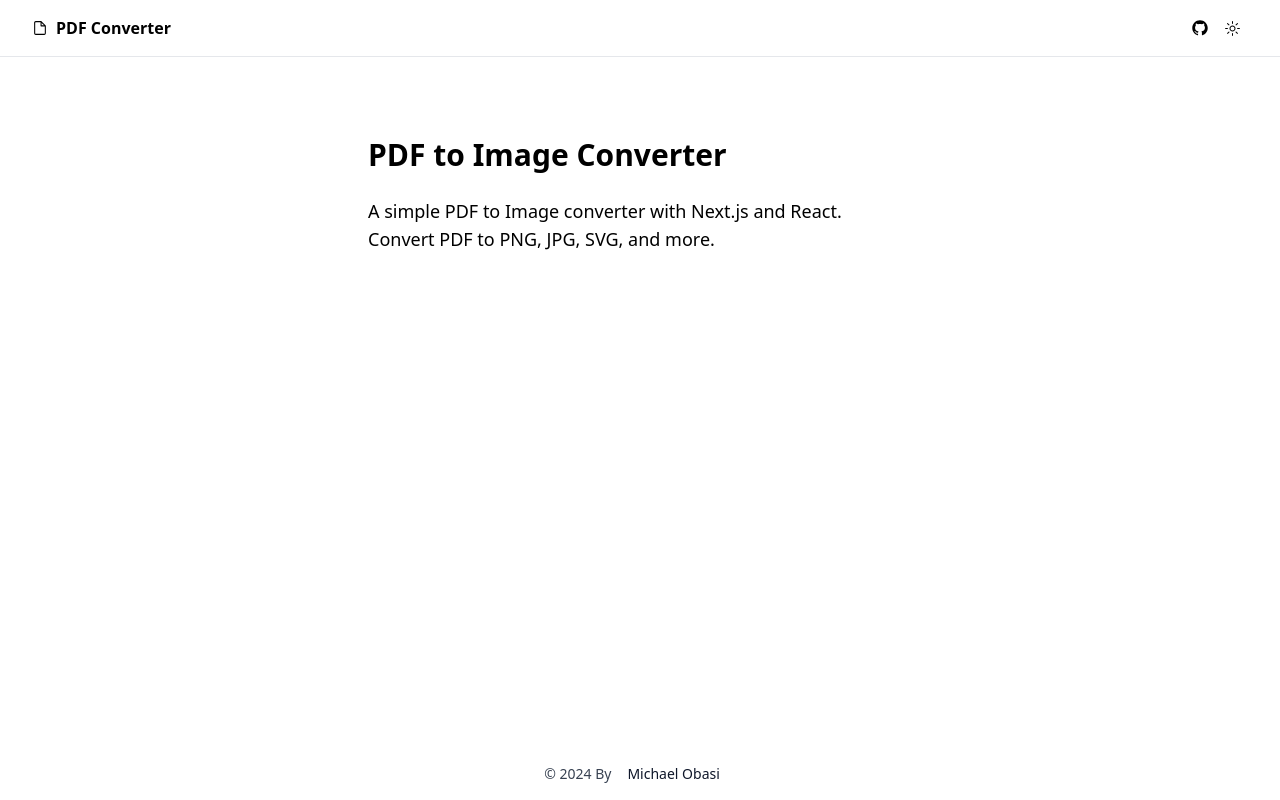
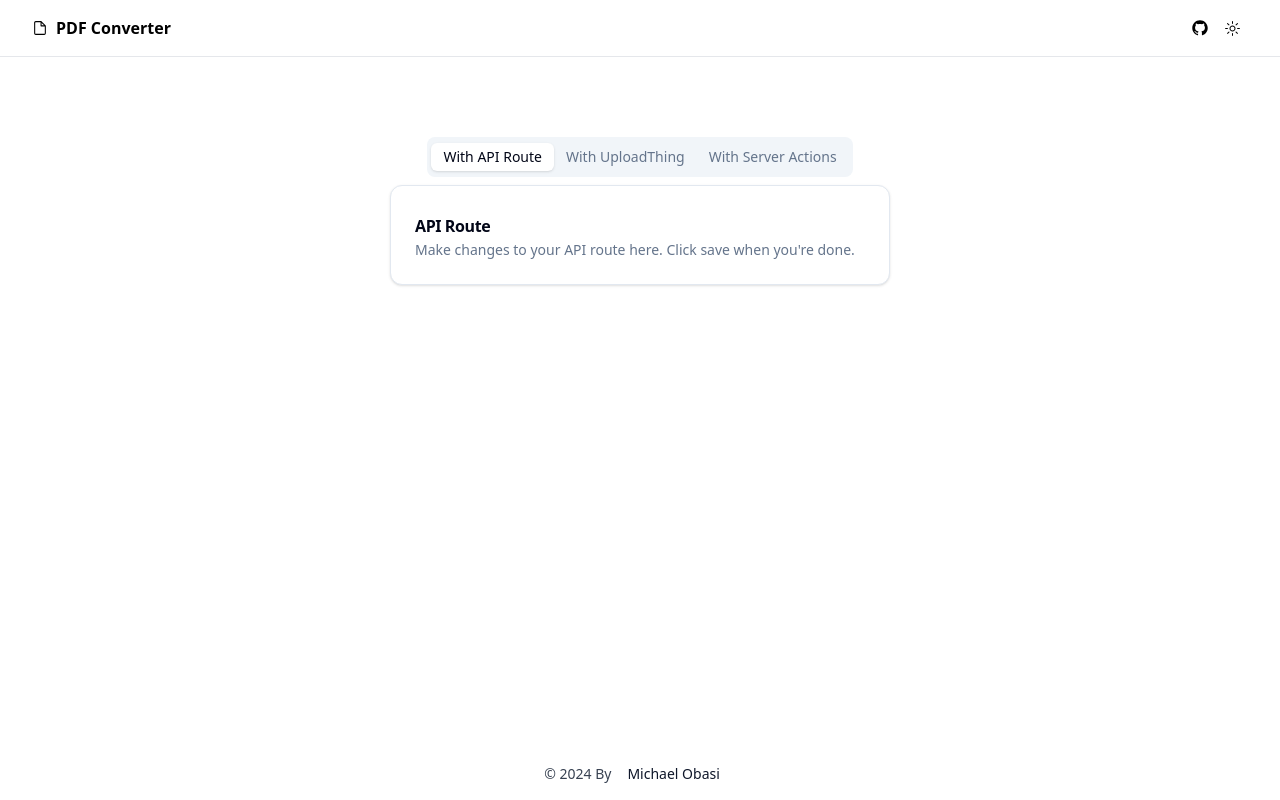
Before and after one commit to kleva-j/pdf-to-img, a Next.js app: page / in a window 1280 px wide. Built offline with nearby package versions, Linux system fonts and the light colour scheme.

Commit message:
feat: add a simple tab layout

```diff
--- a/src/app/page.tsx
+++ b/src/app/page.tsx
@@ -1,12 +1,57 @@
+import {
+  Card,
+  CardDescription,
+  CardHeader,
+  CardTitle,
+} from '@/components/ui/card';
+import { ScrollArea, ScrollBar } from '@/components/ui/scroll-area';
+import { Tabs, TabsContent, TabsList, TabsTrigger } from '@/components/ui/tabs';
+
 export default function HomePage() {
   return (
     <main className='flex-1'>
-      <div className='max-w-xl space-y-6 px-4 mx-auto my-6 sm:my-12 md:my-16 lg:my-20'>
-        <h1 className='text-3xl font-bold'>PDF to Image Converter</h1>
-        <p className='text-lg'>
-          A simple PDF to Image converter with Next.js and React. Convert PDF to
-          PNG, JPG, SVG, and more.
-        </p>
+      <div className='max-w-xl px-4 mx-auto my-6 sm:my-12 md:my-16 lg:my-20'>
+        <Tabs defaultValue='api-route' className='flex flex-col gap-y-2'>
+          <ScrollArea className=''>
+            <TabsList className='flex h-10 w-max mx-auto'>
+              <TabsTrigger value='api-route'>With API Route</TabsTrigger>
+              <TabsTrigger value='upload-thing'>With UploadThing</TabsTrigger>
+              <TabsTrigger value='server-action'>
+                With Server Actions
+              </TabsTrigger>
+            </TabsList>
+            <ScrollBar orientation='horizontal' />
+          </ScrollArea>
+          <Card className='w-full max-w-[500px] mx-auto'>
+            <TabsContent value='api-route'>
+              <CardHeader>
+                <CardTitle>API Route</CardTitle>
+                <CardDescription>
+                  Make changes to your API route here. Click save when you're
+                  done.
+                </CardDescription>
+              </CardHeader>
+            </TabsContent>
+            <TabsContent value='upload-thing'>
+              <CardHeader>
+                <CardTitle>UploadThing</CardTitle>
+                <CardDescription>
+                  Make changes to your UploadThing here. Click save when you're
+                  done.
+                </CardDescription>
+              </CardHeader>
+            </TabsContent>
+            <TabsContent value='server-action'>
+              <CardHeader>
+                <CardTitle>Server Action</CardTitle>
+                <CardDescription>
+                  Make changes to your Server Action here. Click save when
+                  you're done.
+                </CardDescription>
+              </CardHeader>
+            </TabsContent>
+          </Card>
+        </Tabs>
       </div>
     </main>
   );
```
